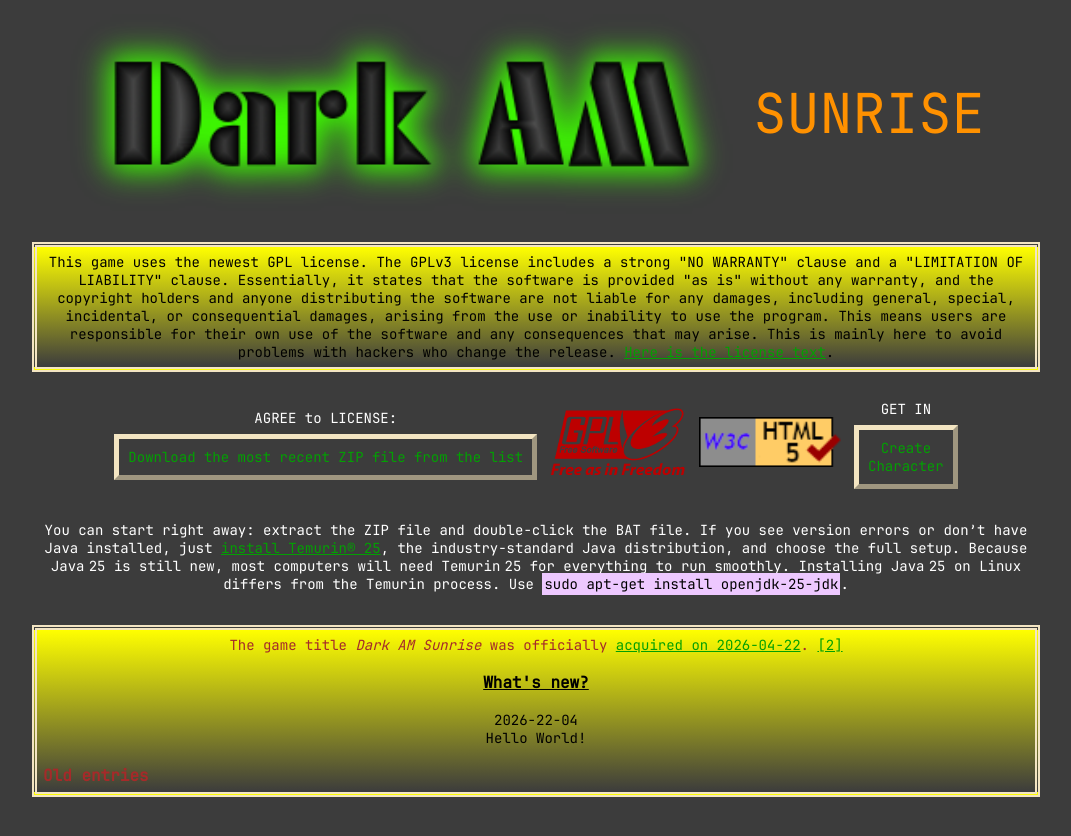
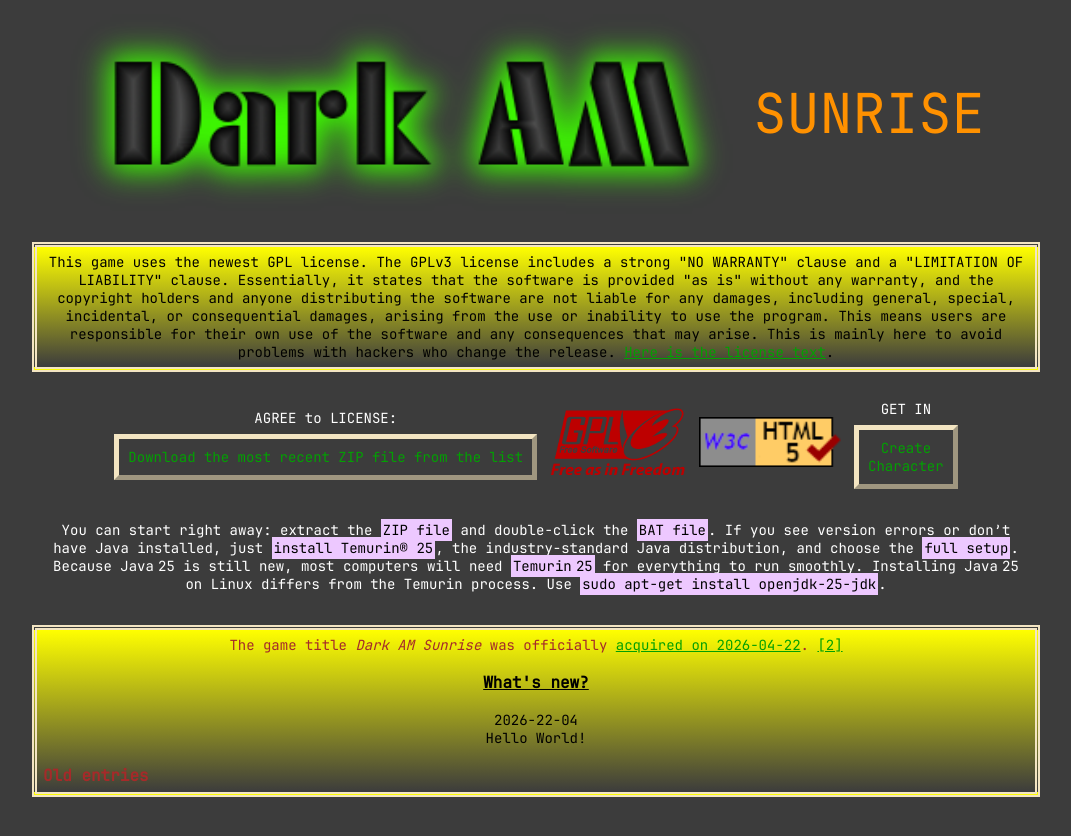
Before and after one commit to Skorpionz7/dark-am-sunrise, a plain HTML site: page docs/index.html in a window 1280 px wide. Shown: the top 836 px of the page, without its empty margins (104-1175 px from the left). Drawn offline with Linux system fonts and the light colour scheme; grey boxes are pictures that could not be loaded.

Commit message:
Beautifying game install information

```diff
--- a/docs/index.html
+++ b/docs/index.html
@@ -26,7 +26,7 @@
 <br>
 <p class="info">
   <span>
-    You can start right away: extract the ZIP file and double‑click the BAT file. If you see version errors or don’t have Java installed, just <a href="https://adoptium.net/temurin/releases?version=25&os=any&arch=any" target="_blank">install Temurin® 25</a>, the industry‑standard Java distribution, and choose the full setup. Because Java 25 is still new, most computers will need Temurin 25 for everything to run smoothly. Installing Java 25 on Linux differs from the Temurin process. Use <span class="code">sudo apt-get install openjdk-25-jdk</span>.
+    You can start right away: extract the <span class="code">ZIP file</span> and double‑click the <span class="code">BAT file</span>. If you see version errors or don’t have Java installed, just <a class="code_hover" href="https://adoptium.net/temurin/releases?version=25&os=any&arch=any" target="_blank">install Temurin® 25</a>, the industry‑standard Java distribution, and choose the <span class="code">full setup</span>. Because Java 25 is still new, most computers will need <a class="code_hover" href="https://adoptium.net/temurin/releases?version=25&os=any&arch=any" target="_blank">Temurin 25</a> for everything to run smoothly. Installing Java 25 on Linux differs from the Temurin process. Use <span class="code">sudo apt-get install openjdk-25-jdk</span>.
   </span>
 </p>
 <!--<p class="box_bg">
--- a/docs/main.css
+++ b/docs/main.css
@@ -15,7 +15,8 @@ a { color: #03a003; }
 /* a:hover { background-color: bisque; } */
 .flex, .info { display: flex; align-items: center; justify-content: center; align-self: center; }
 .info { width: var(--width);  margin: 0 auto; text-align: center; color:#FFFFFF }
-.code { background-color: #EDC8FF; padding: 2px; color:#000000} /*#aBECDa*/
+.code, .code_hover { background-color: #EDC8FF; padding: 2px; color:#000000; text-decoration: none; } /*#aBECDa*/
+.code_hover:hover { background-color: lightgreen; }
 .box, .box_bg { background: linear-gradient(yellow, #3C3C3C); border: thick double #F3E5C2; display: inline-flex; color: black; padding: 6px; width: var(--width); }
 .info { width: var(--width); display: flex; }
 .box_bg { background: linear-gradient(#f5f5dc, #EDC8FF); }
```
